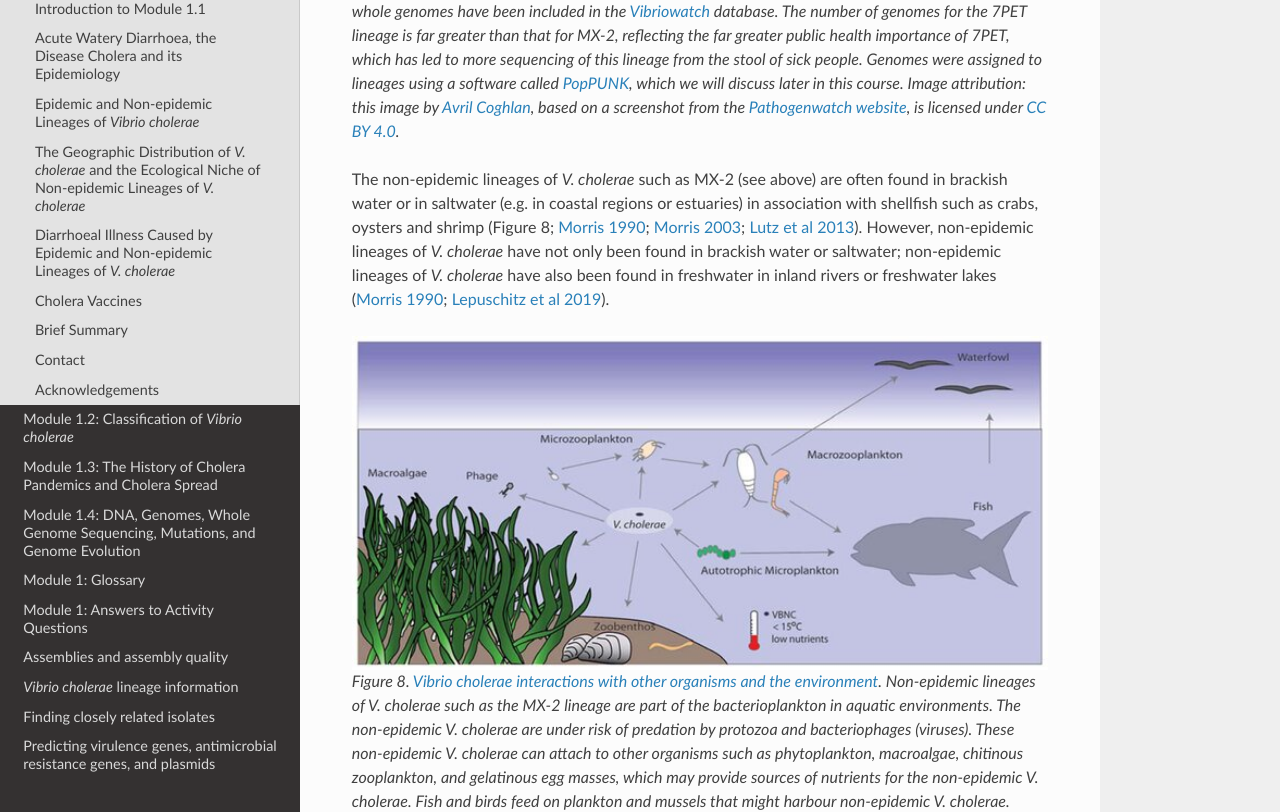
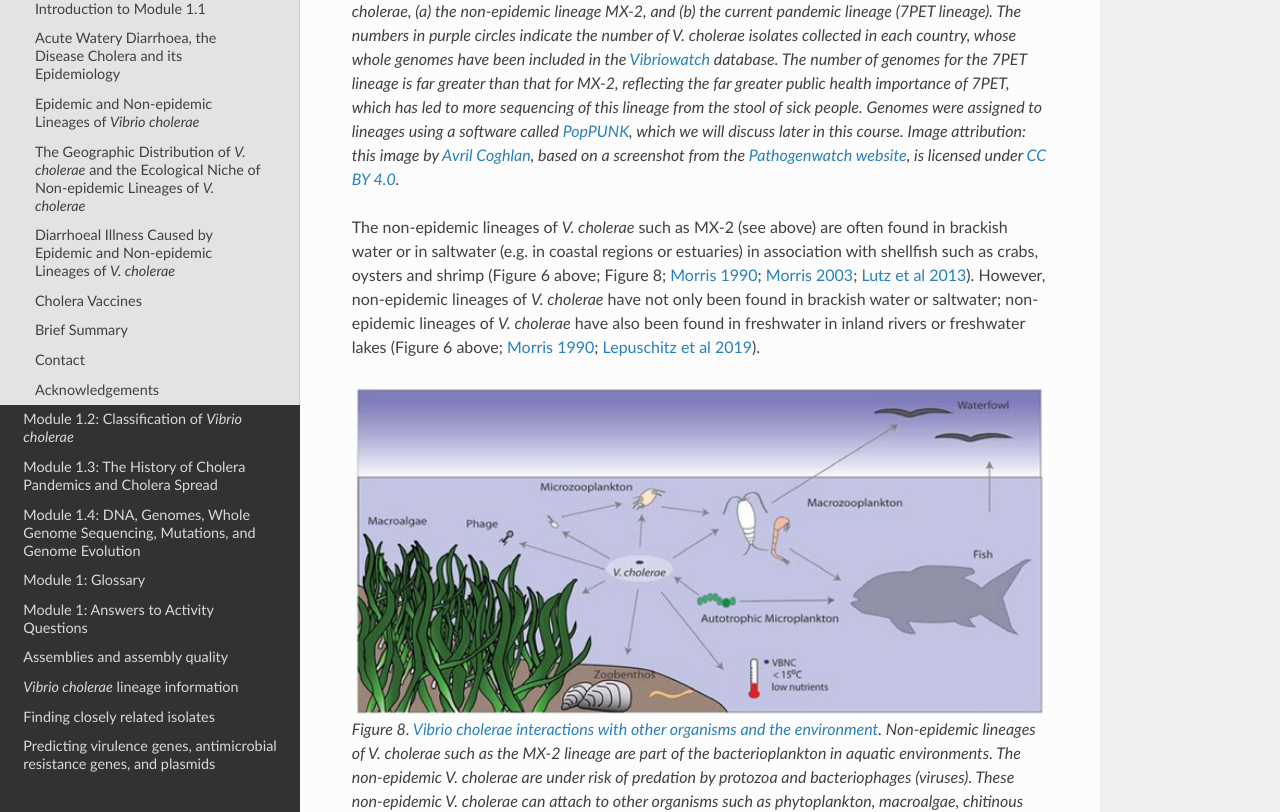
Before and after one commit to avrilcoghlan/cholerabook, a Sphinx documentation site: the page built from docs/source/vibriogenomes.rst, in a window 1280 px wide and 900 px high, scrolled down 7354 px, cut to the strip 88-900 px from the top of the window. Built offline with Sphinx 7.4.7 and the Read the Docs theme 2.0.0, drawn with Linux system fonts in a browser that asks for light colours; some of the changed text lies outside the part shown.

Commit message:
Update vibriogenomes.rst

```diff
--- a/docs/source/vibriogenomes.rst
+++ b/docs/source/vibriogenomes.rst
@@ -249,8 +251,8 @@
 .. _Avril Coghlan: https://www.linkedin.com/in/avril-coghlan-4409545/?originalSubdomain=uk
 
 The non-epidemic lineages of *V. cholerae* such as MX-2 (see above) are often found in brackish water or in saltwater (e.g. in coastal regions or estuaries) in association with shellfish
-such as crabs, oysters and shrimp (Figure 8; `Morris 1990`_; `Morris 2003`_; `Lutz et al 2013`_). However, non-epidemic lineages of *V. cholerae* have not only been found in
-brackish water or saltwater; non-epidemic lineages of *V. cholerae* have also been found in freshwater in inland rivers or freshwater lakes (`Morris 1990`_; `Lepuschitz et al 2019`_).
+such as crabs, oysters and shrimp (Figure 6 above; Figure 8; `Morris 1990`_; `Morris 2003`_; `Lutz et al 2013`_). However, non-epidemic lineages of *V. cholerae* have not only been found in
+brackish water or saltwater; non-epidemic lineages of *V. cholerae* have also been found in freshwater in inland rivers or freshwater lakes (Figure 6 above; `Morris 1990`_; `Lepuschitz et al 2019`_).
 
 .. _Domman et al 2017: https://pubmed.ncbi.nlm.nih.gov/29123068/
 
```
Also changed, not shown: other parts of docs/source/vibriogenomes.rst (+3 -1 lines).
